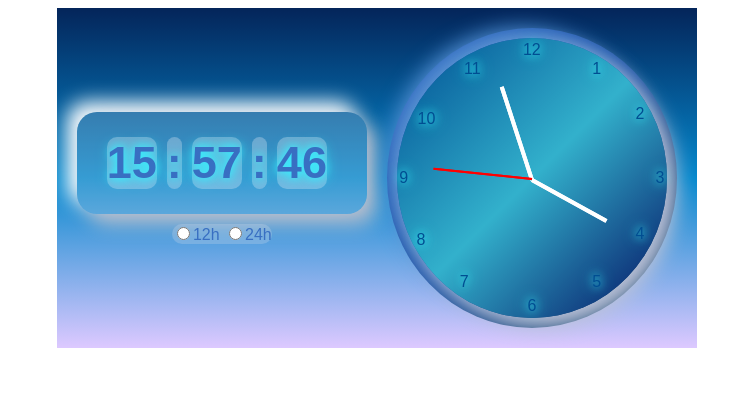
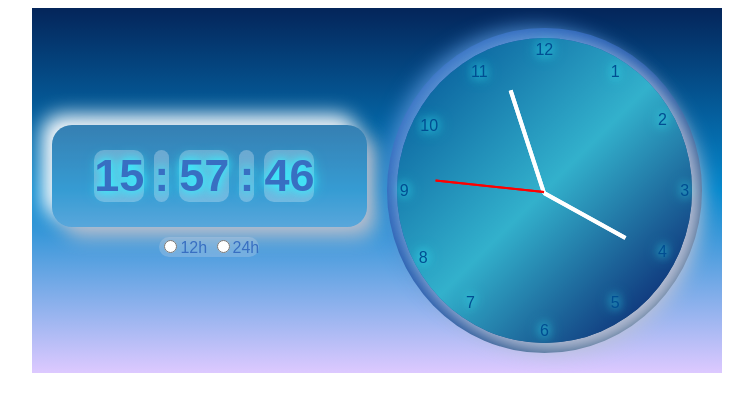
Before and after one commit to VinaySingh3119/UTC-Clock, a plain HTML site: page index.html in a window 1280 px wide. Shown: the whole page, without its empty margins (263-1016 px from the left). Drawn offline with Linux system fonts and the light colour scheme; a web font is replaced by a local one.

Commit message:
fix width and hieght for adjust text overflow

```diff
--- a/style.css
+++ b/style.css
@@ -3,8 +3,8 @@
 }
 
 .clock{
-    width: 600px;
-    height: 300px;
+    width: 650px;
+    height: 325px;
     margin: 0 auto;
     display: flex;
     padding: 20px;
```
